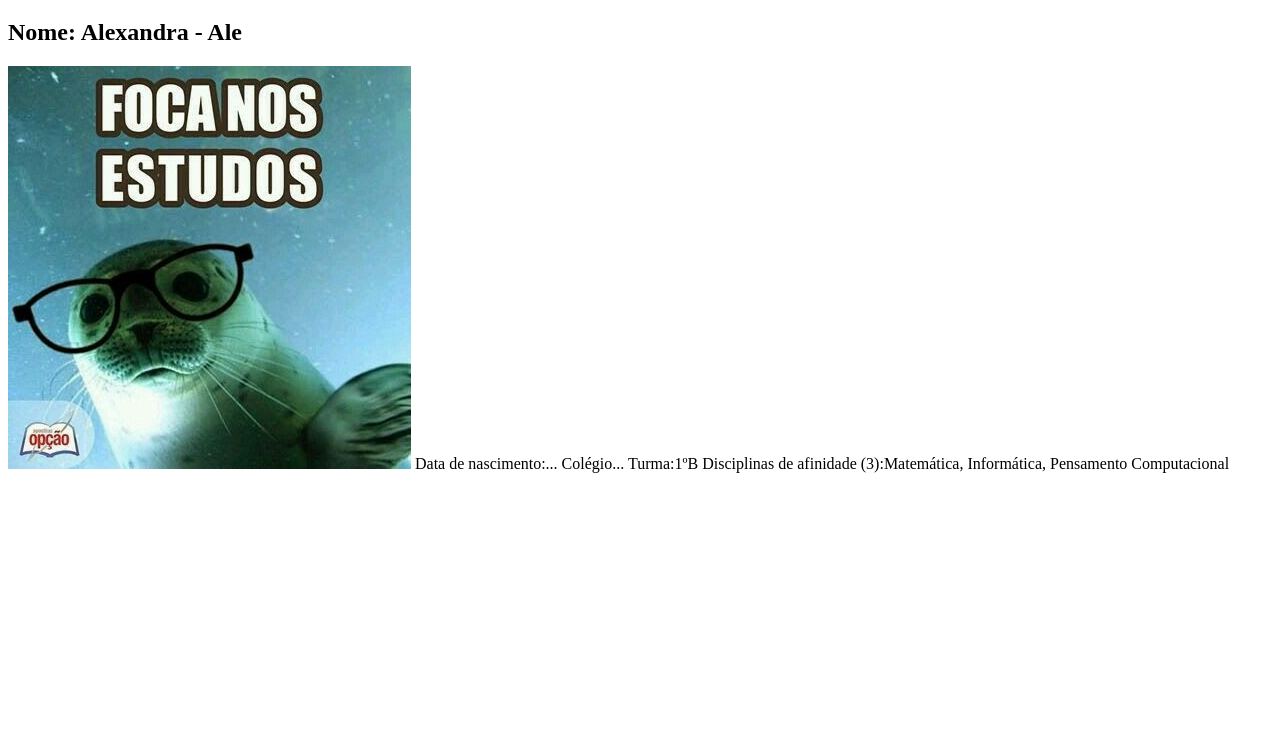
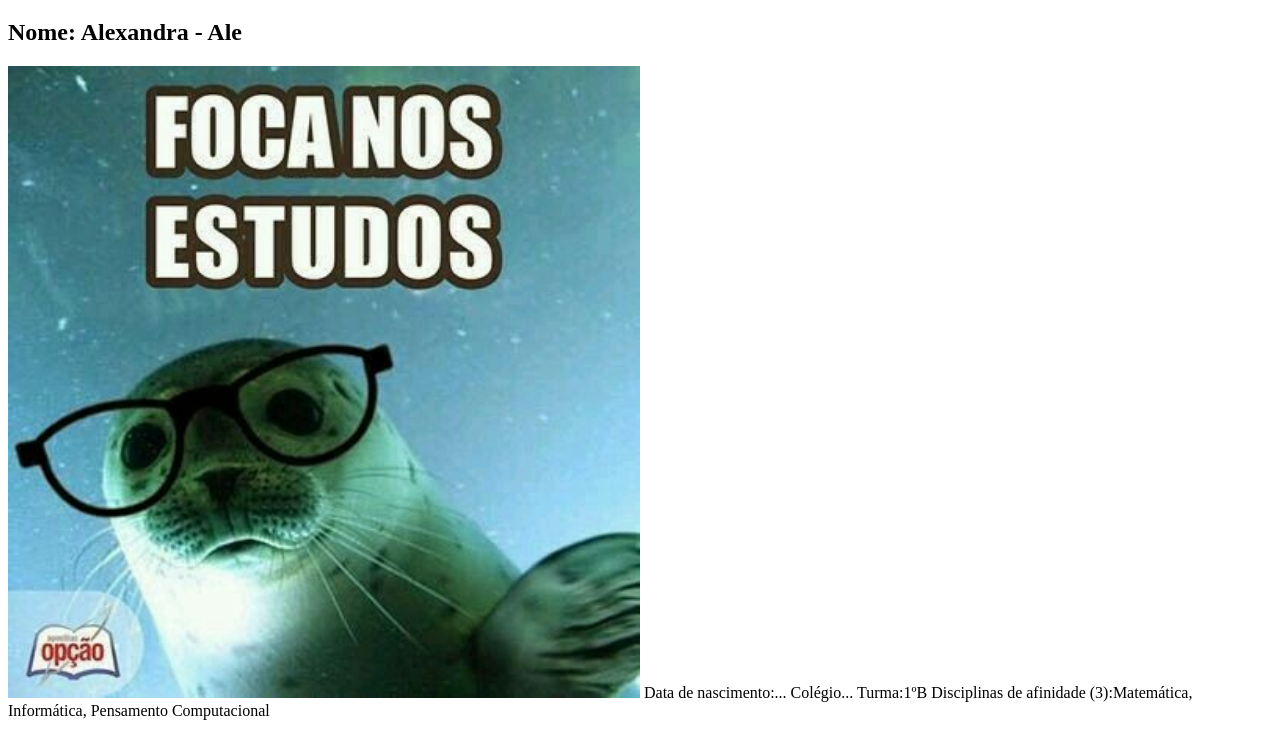
Before and after one commit to pcalexandrat/aula1-html, a plain HTML site: page index.html in a window 1280 px wide. Shown: the part 61-800 px from the top of the page. Drawn offline with Linux system fonts and the light colour scheme.

Commit message:
salvar imagem

```diff
--- a/index.html
+++ b/index.html
@@ -11,7 +11,7 @@
 
     <h2>Nome: Alexandra - Ale</h2>
 
-    <img src="imagem2.jpg">
+    <img id="banner" src="imagem2.jpg">
 
     Data de nascimento:...
 
--- a/style.css
+++ b/style.css
@@ -3,7 +3,7 @@ body {
 }
 
 #banner {
-    width:100%;
+    width:50%;
 }
 
 .principal{
```
